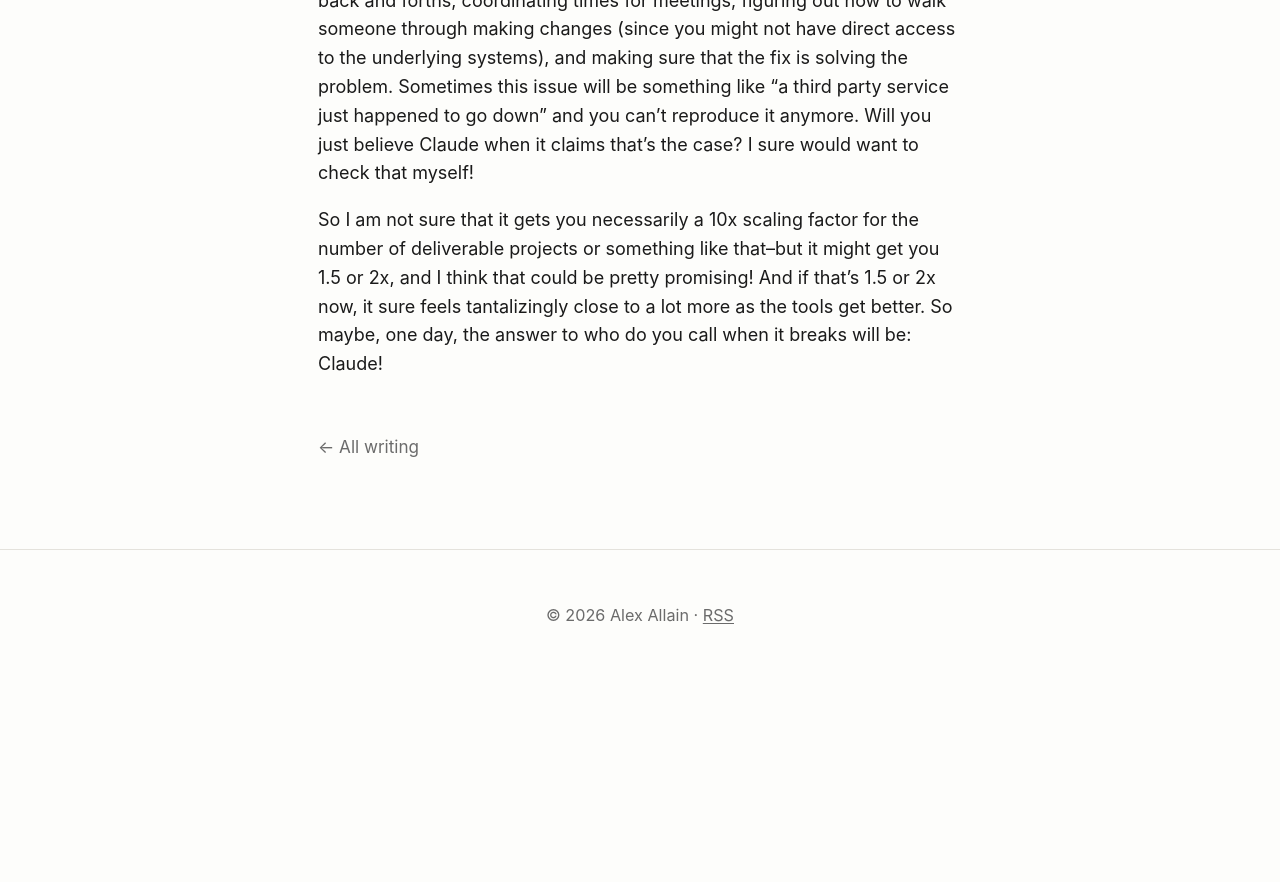
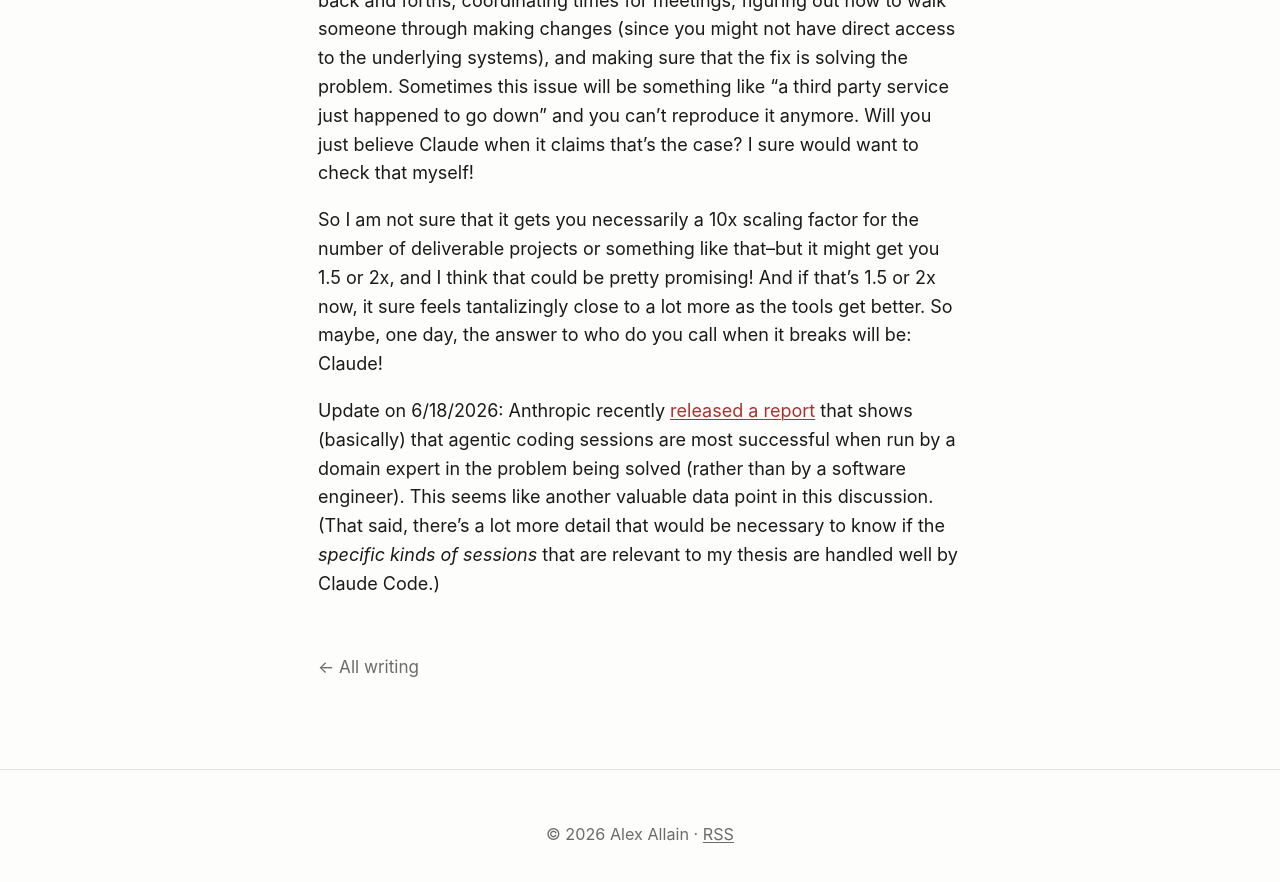
Before and after one commit to alexallain/alexallain.github.io, a Jekyll site: the page built from _posts/2026-05-31-who-do-you-call.md, in a window 1280 px wide and 900 px high, scrolled down 2474 px. Shown: the top 882 px of the window. Built offline with Jekyll 4.4.1, drawn with Linux system fonts in a browser that asks for light colours; before the commit the page ends 3155 px from its top, so only the background shows below that.

Commit message:
Update who-do-you-call: add note on Claude Code expertise report
Co-Authored-By: Claude Fable 5 <noreply@anthropic.com>

```diff
--- a/_posts/2026-05-31-who-do-you-call.md
+++ b/_posts/2026-05-31-who-do-you-call.md
@@ -72,3 +72,9 @@ So I am not sure that it gets you necessarily a 10x scaling factor for the numbe
 like that--but it might get you 1.5 or 2x, and I think that could be pretty promising! And if that's 1.5 or 2x now, it
 sure feels tantalizingly close to a lot more as the tools get better. So maybe, one day, the answer to who do you call
 when it breaks will be: Claude!
+
+Update on 6/18/2026: Anthropic recently [released a report](https://www.anthropic.com/research/claude-code-expertise)
+that shows (basically) that agentic coding sessions are most successful when run by a domain expert in the problem being
+solved (rather than by a software engineer). This seems like another valuable data point in this discussion. (That said,
+there's a lot more detail that would be necessary to know if the *specific kinds of sessions* that are relevant to my
+thesis are handled well by Claude Code.)
```
